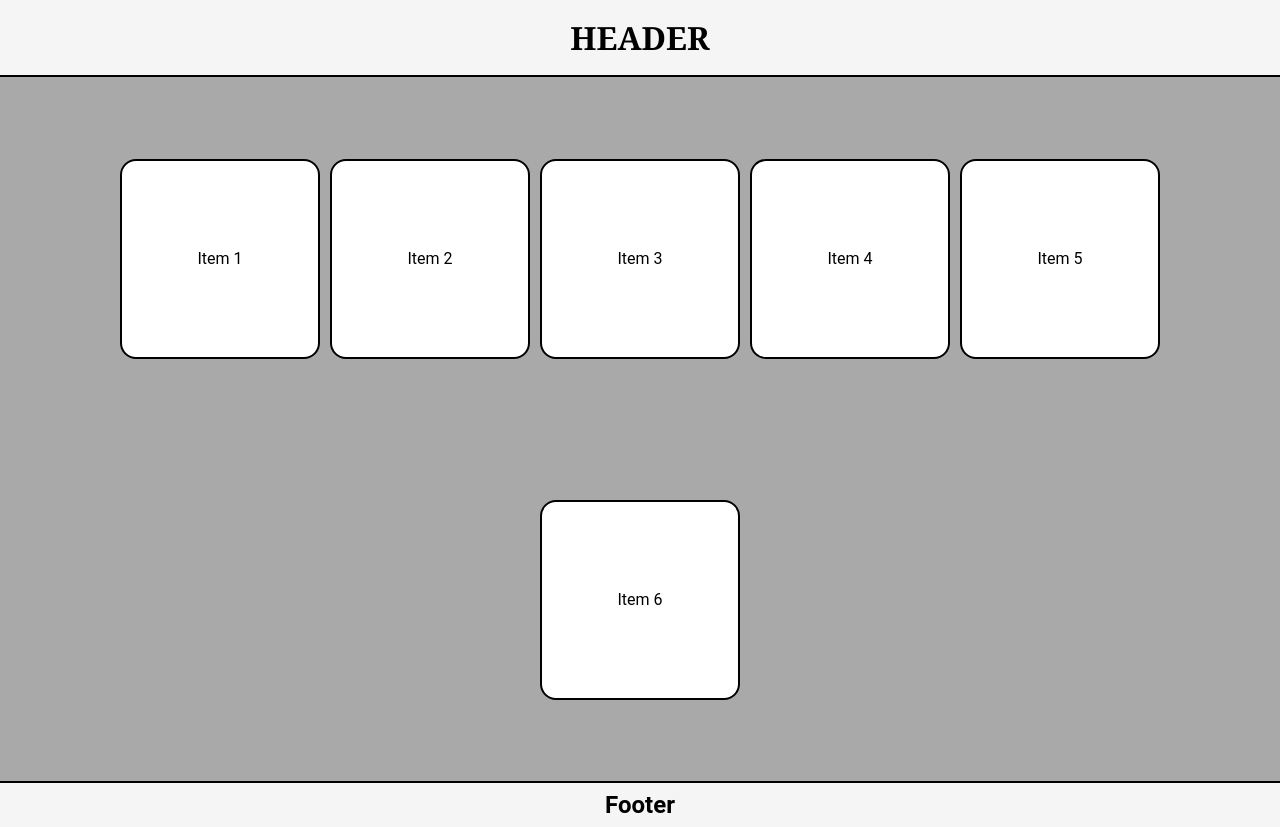
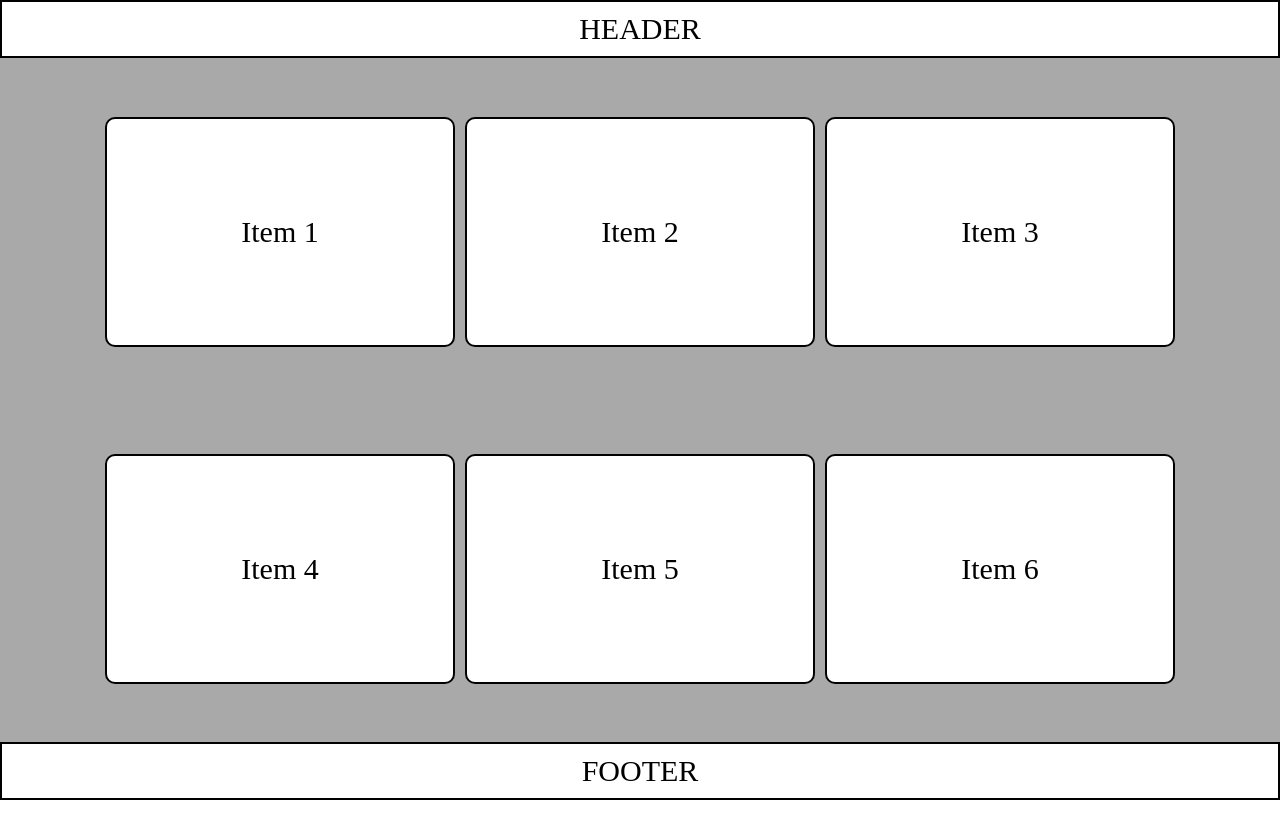
Before and after one commit to LuanPazos/CSS-Moderno, a plain HTML site: page 02-Manipulando Flex/index.html in a window 1280 px wide. After the commit the page ends 800 px from the top, so only its background shows below. Drawn offline with Linux system fonts and the light colour scheme.

Commit message:
Resolucao flex

```diff
--- a/02-Manipulando Flex/index.html
+++ b/02-Manipulando Flex/index.html
@@ -1,42 +1,44 @@
 <!DOCTYPE html>
 <html lang="en">
+
 <head>
   <meta charset="UTF-8">
   <meta name="viewport" content="width=device-width, initial-scale=1.0">
   <title>FlexBox Layout</title>
   <link rel="stylesheet" href="style.css">
 </head>
-<header>
-  <div class="header_wrapper">
-    <h1>Header</h1>
-  </div>
-</header>
+
+<body>
   <body>
     <div class="container">
+      <header class="header">
+        <p class="paragraph">HEADER</p>
+      </header>
+      <section class="mainContent">
         <div class="item">
-      <p>item 1</p>
+          <p class="paragraph">Item 1</p>
         </div>
         <div class="item">
-      <p>item 2</p>
+          <p class="paragraph">Item 2</p>
         </div>
         <div class="item">
-      <p>item 3</p>
+          <p class="paragraph">Item 3</p>
+        </div class="item">
+        <div class="item">
+          <p class="paragraph">Item 4</p>
         </div>
         <div class="item">
-      <p>item 4</p>
+          <p class="paragraph">Item 5</p>
         </div>
         <div class="item">
-      <p>item 5</p>
+          <p class="paragraph">Item 6</p>
         </div>
-    <div class="item">
-      <p>item 6</p>
-    </div>
+      </section>
+      <footer class="footer">
+        <p class="paragraph">FOOTER</p>
+      </footer>
     </div>
   </body>
-<footer>
-  <section class="footer_wrapper">
-    <h2>Footer</h2>
-  </section>
+</body>
 
-</footer>
 </html>
--- a/02-Manipulando Flex/style.css
+++ b/02-Manipulando Flex/style.css
@@ -1,65 +1,50 @@
-*{
+* {
   padding: 0;
   margin: 0;
   box-sizing: border-box;
 }
-
-.header_wrapper{
-  font-family: Georgia, 'Times New Roman', Times, serif;
-  background-color: #f5f5f5;
-  padding: 1rem;
+.container {
+  display: flex;
+  flex-direction: column;
+  min-height: 100vh;
+  background-color: darkgray;
+}
+.header {
+  flex-basis: 100%; /* 100% do espaço disponível */
+  background-color: white;
+  border: 2px solid black;
+  display: flex;
+  justify-content: center;
+  padding: 10px;
+}
+.paragraph {
+  font-size: 30px;
+}
+.mainContent {
+  display: flex;
+  flex-wrap: wrap; /* Quebra a linha */
+  align-items: center;
+  justify-content: center;
+  padding: 10px;
+  gap: 10px; /* Espaçamento apenas entre os itens */
+  flex: 1 0 auto; /* 1 = flex-grow, 0 = flex-shrink, auto = flex-basis  */ ;
+}
+.item {
+  border-radius: 10px;
+  flex-basis: 350px;
+  height: 230px;
+  border: 2px solid black;
+  background-color: white;
   display: flex;
   justify-content: center;
   align-items: center;
-  border-bottom: 2px solid black;
-  text-transform: uppercase;
-
 }
-
-body{
-  background-color: #f5f5f5;
-  font-family: 'Roboto', sans-serif;
-}
-
-.container{
-  background-color: darkgrey;
-  min-height: 88vh;
-  display: flex;
-  padding: 1rem;
-
-  /* flex-direction: column; */
-  row-gap: 10px; /* vertical gap apenas entre os itens*/
-  column-gap: 10px; /* horizontal gap apenas entre os itens*/
-
-  justify-content: center; /* alinhamento vertical */
-  align-items: center; /* alinhamento horizontal */
-  flex-wrap: wrap; /* quebra de linha na responsividade*/
-}
-
-.item{
-  border-radius: 1rem;
-  width: 200px;
-  height: 200px;
+.footer {
+  flex-basis: 100%;
   border: 2px solid black;
-  background-color: #fff;
-
+  background-color: white;
   display: flex;
   justify-content: center;
   align-items: center;
-
-  text-transform: capitalize;
+  padding: 10px;
 }
-
-footer{
-  background-color: #f5f5f5;
-  font-family: 'Roboto', serif;
-}
-
-.footer_wrapper{
-  padding : .5rem;
-  display: flex;
-  justify-content: center;
-  align-items: center;
-  border-top: 2px solid black;
-
-}
```
Lines whose indentation alone changed are shown as unchanged.
